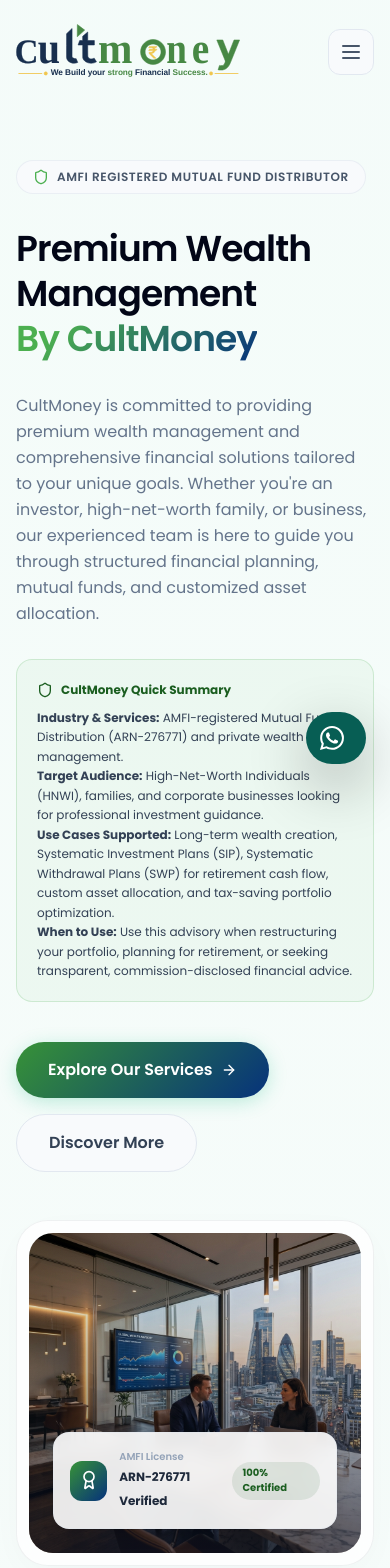
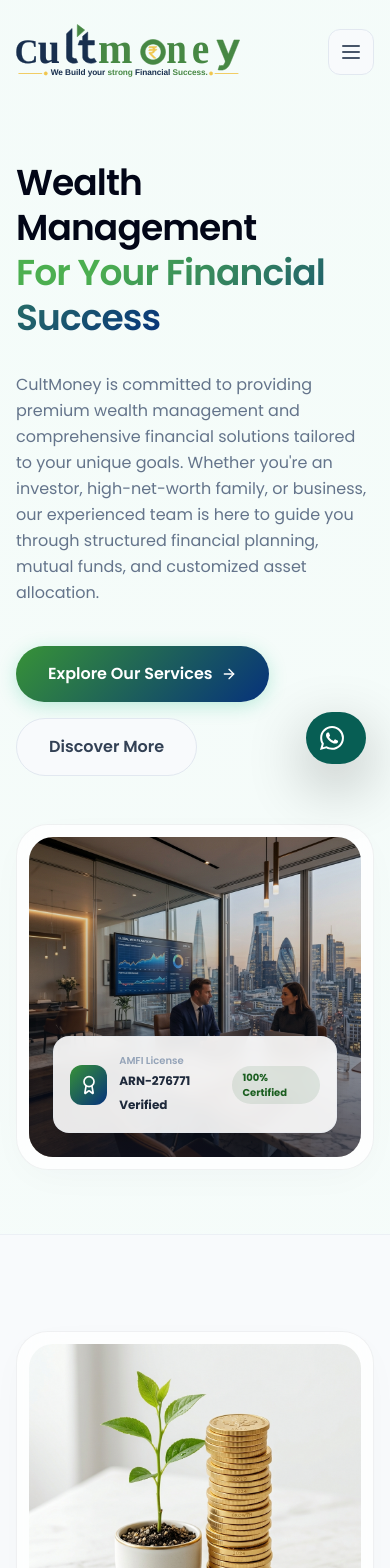
Before and after one commit to aratha-in/cultmoney, a Next.js app: page / in a window 390 px wide. Shown: the top 1568 px of the page. Built offline with nearby package versions, Linux system fonts and the light colour scheme.

Commit message:
Move Quick Summary details into homepage FAQ section, remove summary block from About page, clean homepage layout, and align hero H1 text

```diff
--- a/app/about/page.js
+++ b/app/about/page.js
@@ -58,6 +58,7 @@
                 you navigate your financial journey with confidence.
               </p>
             </div>
+
 
             <div className="flex flex-wrap gap-5 pt-4">
               <button className="px-8 py-4 rounded-2xl bg-gradient-to-r from-[#4CAF50] to-[#06327B] text-white font-bold shadow-xl hover:scale-105 transition-all duration-300">
--- a/app/page.js
+++ b/app/page.js
@@ -56,6 +56,10 @@
     {
       q: "How does CultMoney approach portfolio transparency?",
       a: "We believe in client-first transparency. All commission disclosures, asset allocation models, performance statements, and advisory lifecycle milestones are documented and shared live via our secure Client Portfolio Portal."
+    },
+    {
+      q: "Who is CultMoney's advisory designed for and what use cases does it support?",
+      a: "Our private wealth advisory is designed for High-Net-Worth Individuals (HNWI), families, and corporate businesses seeking professional investment guidance. We support key use cases including long-term wealth creation, Systematic Investment Plans (SIP), Systematic Withdrawal Plans (SWP) for retirement cash flows, custom asset allocation, and tax-saving portfolio optimization. You should use our advisory when restructuring your portfolio, planning for retirement, or seeking transparent, commission-disclosed financial advice."
     }
   ];
 
@@ -291,35 +295,14 @@
               transition={{ duration: 0.5 }}
               className="lg:col-span-6 space-y-8"
             >
-              <div className="inline-flex items-center space-x-2 bg-slate-50 border border-slate-200/60 px-4 py-2 rounded-full">
-                <Shield className="w-4 h-4 text-primary" />
-                <span className="text-xs font-semibold uppercase tracking-wider text-slate-600">
-                  AMFI Registered Mutual Fund Distributor
-                </span>
-              </div>
-
               <h1 className="text-4xl md:text-5xl lg:text-6xl font-semibold font-display tracking-tight text-slate-950 leading-tight">
-                Premium Wealth Management <br />
-                <span className="text-gradient">By CultMoney</span>
+                Wealth Management <br />
+                <span className="text-gradient">For Your Financial Success</span>
               </h1>
 
               <p className="text-base md:text-lg text-slate-500 max-w-2xl leading-relaxed">
                 CultMoney is committed to providing premium wealth management and comprehensive financial solutions tailored to your unique goals. Whether you&apos;re an investor, high-net-worth family, or business, our experienced team is here to guide you through structured financial planning, mutual funds, and customized asset allocation.
               </p>
-
-              {/* AI Key Takeaway Summary for AEO / GEO */}
-              <div className="p-5 rounded-2xl border border-primary/20 bg-primary/5 text-slate-700 text-xs md:text-sm max-w-2xl leading-relaxed space-y-2">
-                <div className="flex items-center space-x-2 text-[#1B5E20] font-bold">
-                  <Shield className="w-4 h-4" />
-                  <span>CultMoney Quick Summary</span>
-                </div>
-                <p>
-                  <strong>Industry & Services:</strong> AMFI-registered Mutual Fund Distribution (ARN-276771) and private wealth management. <br />
-                  <strong>Target Audience:</strong> High-Net-Worth Individuals (HNWI), families, and corporate businesses looking for professional investment guidance. <br />
-                  <strong>Use Cases Supported:</strong> Long-term wealth creation, Systematic Investment Plans (SIP), Systematic Withdrawal Plans (SWP) for retirement cash flow, custom asset allocation, and tax-saving portfolio optimization. <br />
-                  <strong>When to Use:</strong> Use this advisory when restructuring your portfolio, planning for retirement, or seeking transparent, commission-disclosed financial advice.
-                </p>
-              </div>
 
               <div className="flex flex-wrap gap-4 pt-2">
                 <Link
@@ -347,7 +330,7 @@
               className="lg:col-span-6 relative"
             >
               <div className="glass-panel p-3 rounded-4xl bg-white/80 overflow-hidden shadow-premium">
-                <div className="relative h-[320px] md:h-[400px] w-full rounded-3xl overflow-hidden">
+                <div className="relative h-[320px] md:h-[440px] lg:h-[460px] w-full rounded-3xl overflow-hidden">
                   <Image
                     src="/images/hero_finance_luxury.png"
                     alt="CultMoney Luxury Wealth Management Office"
```
